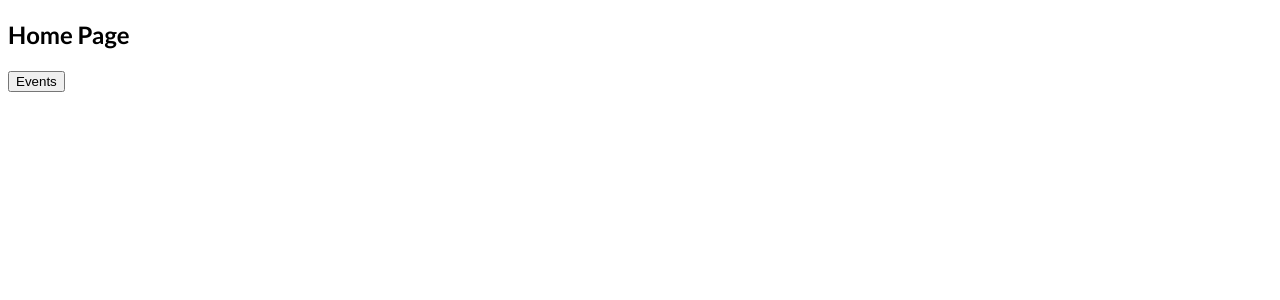
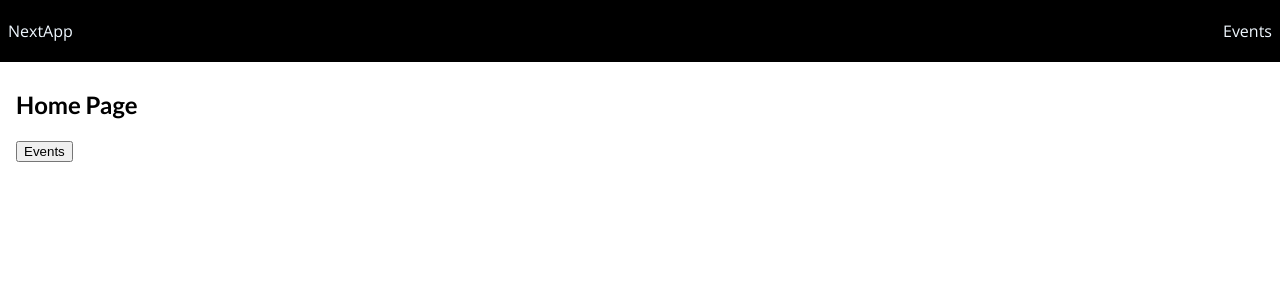
Before and after one commit to Paulsonr/my-first-nextapp, a Next.js app: page / in a window 1280 px wide. Shown: the top 300 px of the page. Built offline with nearby package versions, Linux system fonts and the light colour scheme.

Commit message:
Navigstion with layout addition

```diff
--- /dev/null
+++ b/components/Layout/Header.jsx
@@ -0,0 +1,18 @@
+import Link from "next/link";
+import classes from "./Layout.module.scss";
+
+function Header(){
+    return <div className={classes.header}>
+        <div>
+            <Link href="/">NextApp</Link>
+        </div>
+        <nav>
+            <ul>
+                <li>
+                    <Link href="/events">Events</Link>
+                </li>
+            </ul>
+        </nav>
+    </div>
+}
+export default Header;
--- /dev/null
+++ b/components/Layout/Layout.jsx
@@ -0,0 +1,12 @@
+import Header from './Header';
+import classes from "./Layout.module.scss";
+
+function Layout(props){
+    return <>
+        <Header/>
+        <div className={classes.layout}>
+            <main>{props.children}</main>
+        </div>
+    </>
+}
+export default Layout;
--- /dev/null
+++ b/components/Layout/Layout.module.scss
@@ -0,0 +1,18 @@
+.header{
+    display: flex;
+    align-items: center;
+    justify-content: space-between;
+    background-color: black;
+    padding: 4px 8px;
+    a{
+        text-decoration: none;
+        color: aliceblue;
+    }
+    li{
+        list-style-type: none;
+    }
+}
+
+.layout{
+    margin: 4px 8px;
+}
--- a/pages/_app.js
+++ b/pages/_app.js
@@ -1,5 +1,10 @@
-import '@/styles/globals.css'
+import "@/styles/globals.css";
+import Layout from "@/components/Layout/layout";
 
 export default function App({ Component, pageProps }) {
-  return <Component {...pageProps} />
+  return (
+    <Layout>
+      <Component {...pageProps} />
+    </Layout>
+  );
 }
--- a/pages/index.js
+++ b/pages/index.js
@@ -7,7 +7,7 @@ function HomePage() {
   };
 
   return (
-    <div>
+    <div style={{ padding: "4px 8px" }}>
       <h2>Home Page</h2>
       <button onClick={navToEventsPage}>Events</button>
     </div>
--- a/styles/globals.css
+++ b/styles/globals.css
@@ -6,6 +6,7 @@
 
 body {
   font-family: 'Open Sans', 'Lato', sans-serif;
+  margin: 0;
 }
 
 h1,
```
